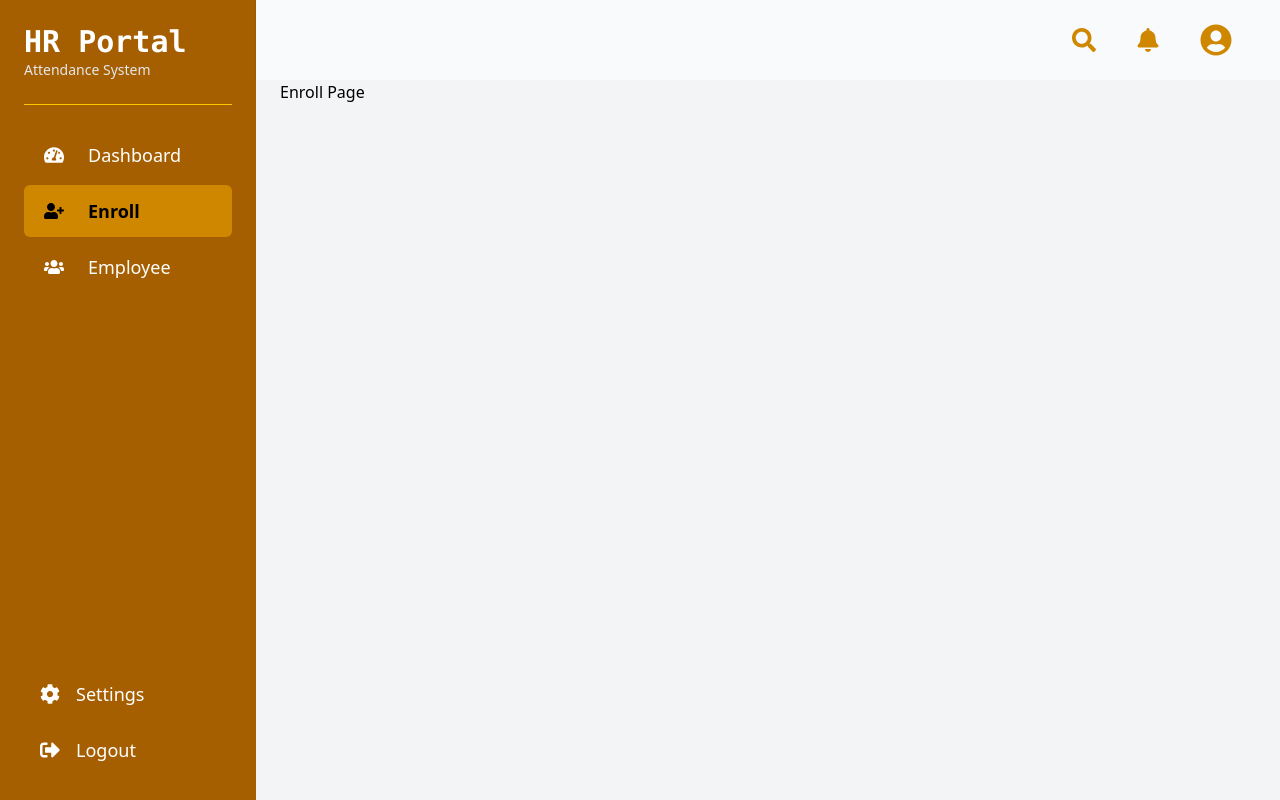
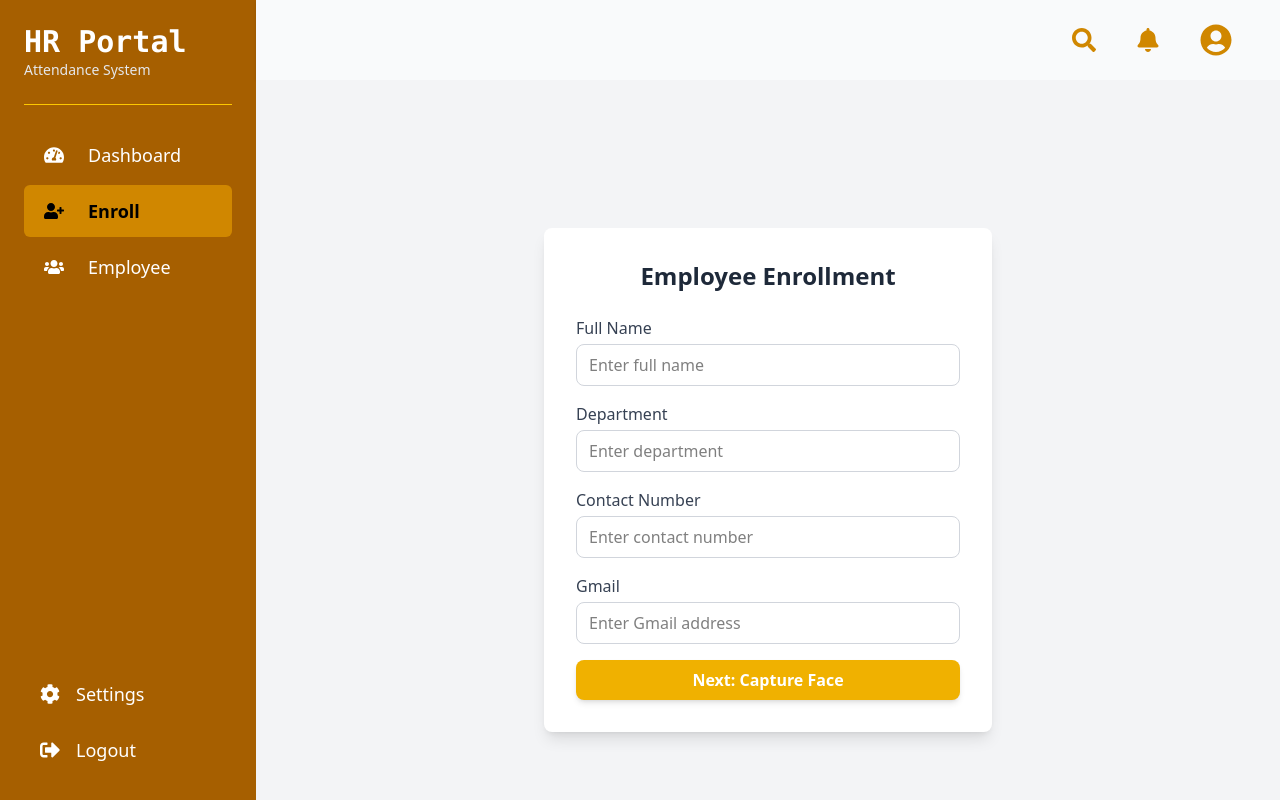
Before and after one commit to SankalpaGit/Facial_Attendence_System, a React (Vite) app in the folder web/: page /enroll in a window 1280 px wide. Built offline with nearby package versions, Linux system fonts and the light colour scheme.

Commit message:
Implement employee enrollment form with webcam capture functionality

```diff
--- a/web/src/pages/Enroll.tsx
+++ b/web/src/pages/Enroll.tsx
@@ -1,3 +1,197 @@
-// enrollment of the new employee
-const Enroll: React.FC = () => <h2>Enroll Page</h2>;
+import React, { useState, useRef, useEffect } from "react";
+
+const Enroll: React.FC = () => {
+  const [step, setStep] = useState(1);
+  const [employee, setEmployee] = useState({
+    name: "",
+    department: "",
+    contact: "",
+    gmail: "",
+  });
+  const [photos, setPhotos] = useState<string[]>([]);
+  const videoRef = useRef<HTMLVideoElement>(null);
+  const canvasRef = useRef<HTMLCanvasElement>(null);
+
+  // Start webcam
+  const startCamera = async () => {
+    try {
+      const stream = await navigator.mediaDevices.getUserMedia({ video: true });
+      if (videoRef.current) {
+        videoRef.current.srcObject = stream;
+      }
+    } catch (err) {
+      console.error("Error accessing webcam:", err);
+    }
+  };
+
+  // Auto-start camera when step === 2
+  useEffect(() => {
+    if (step === 2) {
+      startCamera();
+    }
+  }, [step]);
+
+  // Capture photo
+  const capturePhoto = () => {
+    if (videoRef.current && canvasRef.current) {
+      const ctx = canvasRef.current.getContext("2d");
+      if (ctx) {
+        ctx.drawImage(videoRef.current, 0, 0, 320, 240);
+        const dataUrl = canvasRef.current.toDataURL("image/png");
+        setPhotos((prev) => [...prev, dataUrl]);
+      }
+    }
+  };
+
+  const handleSubmitForm = (e: React.FormEvent) => {
+    e.preventDefault();
+    setStep(2);
+  };
+
+  const handleSaveEnrollment = () => {
+    console.log("Employee Info:", employee);
+    console.log("Captured Photos:", photos);
+    alert("Enrollment completed!");
+  };
+
+  return (
+    <div className="flex justify-center items-center min-h-screen bg-gray-100">
+      <div className="bg-white shadow-lg rounded-lg p-8 w-full max-w-md">
+        <h2 className="text-2xl font-bold text-center text-gray-800 mb-6">
+          Employee Enrollment
+        </h2>
+
+        {step === 1 && (
+          <form onSubmit={handleSubmitForm} className="space-y-4">
+            {/* --- same form as before --- */}
+            <div>
+              <label className="block text-gray-700 font-medium mb-1">
+                Full Name
+              </label>
+              <input
+                type="text"
+                required
+                value={employee.name}
+                onChange={(e) =>
+                  setEmployee({ ...employee, name: e.target.value })
+                }
+                className="w-full px-3 py-2 border border-gray-300 rounded-lg focus:ring-2 focus:ring-yellow-500 focus:outline-none"
+                placeholder="Enter full name"
+              />
+            </div>
+            {/* Department */}
+            <div>
+              <label className="block text-gray-700 font-medium mb-1">
+                Department
+              </label>
+              <input
+                type="text"
+                required
+                value={employee.department}
+                onChange={(e) =>
+                  setEmployee({ ...employee, department: e.target.value })
+                }
+                className="w-full px-3 py-2 border border-gray-300 rounded-lg focus:ring-2 focus:ring-yellow-500 focus:outline-none"
+                placeholder="Enter department"
+              />
+            </div>
+            {/* Contact */}
+            <div>
+              <label className="block text-gray-700 font-medium mb-1">
+                Contact Number
+              </label>
+              <input
+                type="tel"
+                required
+                value={employee.contact}
+                onChange={(e) =>
+                  setEmployee({ ...employee, contact: e.target.value })
+                }
+                className="w-full px-3 py-2 border border-gray-300 rounded-lg focus:ring-2 focus:ring-yellow-500 focus:outline-none"
+                placeholder="Enter contact number"
+              />
+            </div>
+            {/* Gmail */}
+            <div>
+              <label className="block text-gray-700 font-medium mb-1">
+                Gmail
+              </label>
+              <input
+                type="email"
+                required
+                value={employee.gmail}
+                onChange={(e) =>
+                  setEmployee({ ...employee, gmail: e.target.value })
+                }
+                className="w-full px-3 py-2 border border-gray-300 rounded-lg focus:ring-2 focus:ring-yellow-500 focus:outline-none"
+                placeholder="Enter Gmail address"
+              />
+            </div>
+
+            <button
+              type="submit"
+              className="w-full bg-yellow-500 hover:bg-yellow-600 text-white font-semibold py-2 rounded-lg shadow-md transition"
+            >
+              Next: Capture Face
+            </button>
+          </form>
+        )}
+
+        {step === 2 && (
+          <div className="text-center">
+            <h3 className="text-lg font-semibold text-gray-800 mb-4">
+              Step 2: Capture Different Face Views
+            </h3>
+
+            {/* Webcam Feed */}
+            <video
+              ref={videoRef}
+              width="320"
+              height="240"
+              autoPlay
+              playsInline
+              className="mx-auto rounded-lg shadow border border-gray-300"
+            ></video>
+
+            <div className="mt-4 flex flex-col gap-3">
+              <button
+                onClick={capturePhoto}
+                className="bg-yellow-500 hover:bg-yellow-600 text-white font-semibold py-2 rounded-lg shadow-md transition"
+              >
+                Capture Face
+              </button>
+
+              <div className="flex flex-wrap justify-center gap-3 mt-3">
+                {photos.map((photo, i) => (
+                  <img
+                    key={i}
+                    src={photo}
+                    alt={`face-${i}`}
+                    width="100"
+                    className="rounded-lg border border-gray-300 shadow-sm"
+                  />
+                ))}
+              </div>
+
+              <canvas
+                ref={canvasRef}
+                width="320"
+                height="240"
+                className="hidden"
+              />
+
+              <button
+                onClick={handleSaveEnrollment}
+                className="bg-green-500 hover:bg-green-600 text-white font-semibold py-2 rounded-lg shadow-md transition mt-4"
+              >
+                Save Enrollment
+              </button>
+            </div>
+          </div>
+        )}
+      </div>
+    </div>
+  );
+};
+
 export default Enroll;
```
